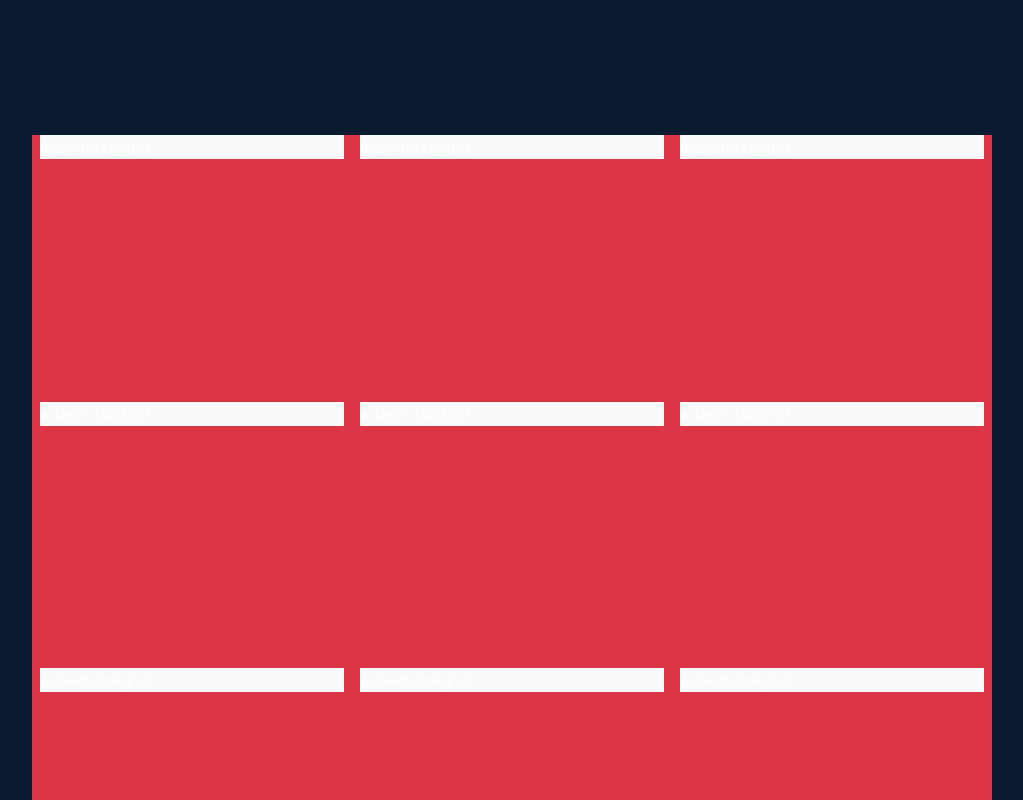
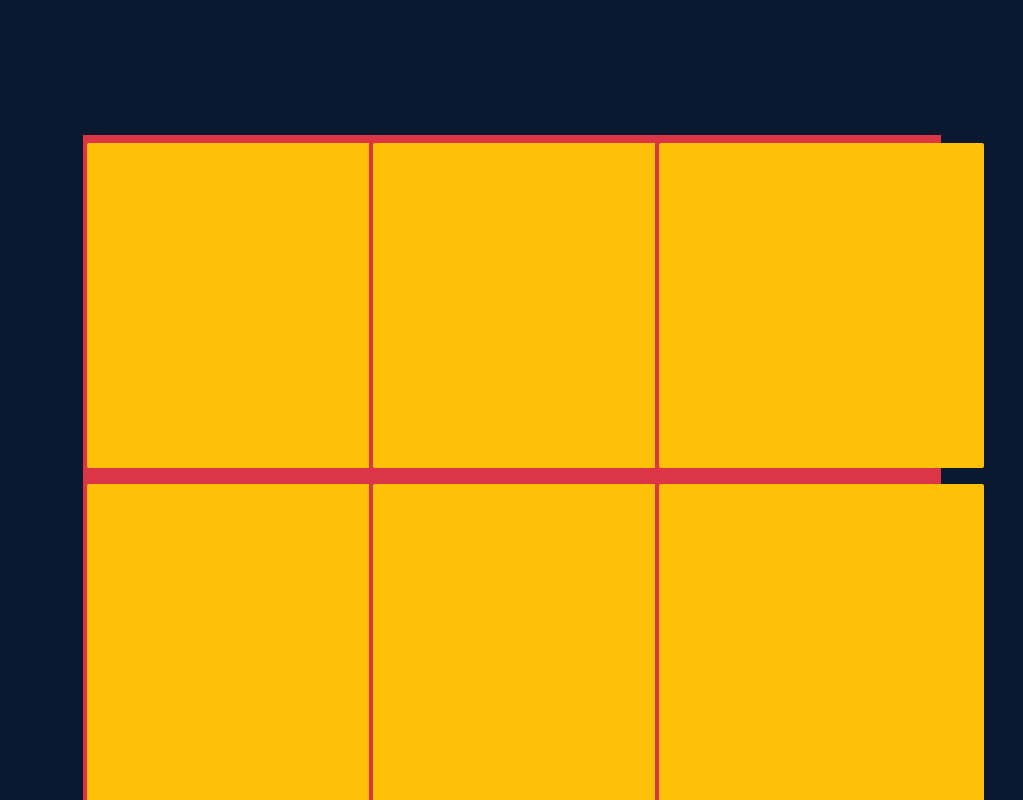
Before and after one commit to BishalRaj/portfolio-2023, a React (Vite) app: page / in a window 1280 px wide. Shown: the part 2260-3060 px from the top of the page, without its empty margins (128-1151 px from the left). Built offline with nearby package versions, Linux system fonts and the light colour scheme.

Commit message:
added cards

```diff
--- a/src/components/PersonalProjectComponent/PersonalProjects.tsx
+++ b/src/components/PersonalProjectComponent/PersonalProjects.tsx
@@ -4,33 +4,96 @@ import { Col, Row } from "react-bootstrap";
 
 const PersonalProjects = () => {
   return (
-    <Row className="section-personal-project mx-auto w-75 bg-warning">
-      <Col lg={4} className="bg-danger mx-auto px-2">
-        <div className="bg-light">adajshdsajghd</div>
+    <Row className="section-personal-project mx-auto bg-warning">
+      <Col lg={4} className="bg-danger mx-auto px-1 py-2 ">
+        <div className=" project-card p-4 mx-auto bg-warning">
+          <div></div>{" "}
+          <div>
+            <p></p>
+            <p></p>
+          </div>{" "}
+          <div></div>
+        </div>
       </Col>
-      <Col lg={4} className="bg-danger mx-auto px-2">
-        <div className="bg-light">adajshdsajghd</div>
+      <Col lg={4} className="bg-danger mx-auto px-1 py-2 ">
+        <div className=" project-card p-4 mx-auto bg-warning">
+          <div></div>{" "}
+          <div>
+            <p></p>
+            <p></p>
+          </div>{" "}
+          <div></div>
+        </div>
       </Col>
-      <Col lg={4} className="bg-danger mx-auto px-2">
-        <div className="bg-light">adajshdsajghd</div>
+      <Col lg={4} className="bg-danger mx-auto px-1 py-2 ">
+        <div className=" project-card p-4 mx-auto bg-warning">
+          <div></div>{" "}
+          <div>
+            <p></p>
+            <p></p>
+          </div>{" "}
+          <div></div>
+        </div>
       </Col>
-      <Col lg={4} className="bg-danger mx-auto px-2">
-        <div className="bg-light">adajshdsajghd</div>
+      <Col lg={4} className="bg-danger mx-auto px-1 py-2 ">
+        <div className=" project-card p-4 mx-auto bg-warning">
+          <div></div>{" "}
+          <div>
+            <p></p>
+            <p></p>
+          </div>{" "}
+          <div></div>
+        </div>
       </Col>
-      <Col lg={4} className="bg-danger mx-auto px-2">
-        <div className="bg-light">adajshdsajghd</div>
+      <Col lg={4} className="bg-danger mx-auto px-1 py-2 ">
+        <div className=" project-card p-4 mx-auto bg-warning">
+          <div></div>{" "}
+          <div>
+            <p></p>
+            <p></p>
+          </div>{" "}
+          <div></div>
+        </div>
       </Col>
-      <Col lg={4} className="bg-danger mx-auto px-2">
-        <div className="bg-light">adajshdsajghd</div>
+      <Col lg={4} className="bg-danger mx-auto px-1 py-2 ">
+        <div className=" project-card p-4 mx-auto bg-warning">
+          <div></div>{" "}
+          <div>
+            <p></p>
+            <p></p>
+          </div>{" "}
+          <div></div>
+        </div>
       </Col>
-      <Col lg={4} className="bg-danger mx-auto px-2">
-        <div className="bg-light">adajshdsajghd</div>
+      <Col lg={4} className="bg-danger mx-auto px-1 py-2 ">
+        <div className=" project-card p-4 mx-auto bg-warning">
+          <div></div>{" "}
+          <div>
+            <p></p>
+            <p></p>
+          </div>{" "}
+          <div></div>
+        </div>
       </Col>
-      <Col lg={4} className="bg-danger mx-auto px-2">
-        <div className="bg-light">adajshdsajghd</div>
+      <Col lg={4} className="bg-danger mx-auto px-1 py-2 ">
+        <div className=" project-card p-4 mx-auto bg-warning">
+          <div></div>{" "}
+          <div>
+            <p></p>
+            <p></p>
+          </div>{" "}
+          <div></div>
+        </div>
       </Col>
-      <Col lg={4} className="bg-danger mx-auto px-2">
-        <div className="bg-light">adajshdsajghd</div>
+      <Col lg={4} className="bg-danger mx-auto px-1 py-2 ">
+        <div className=" project-card p-4 mx-auto bg-warning">
+          <div></div>{" "}
+          <div>
+            <p></p>
+            <p></p>
+          </div>{" "}
+          <div></div>
+        </div>
       </Col>
     </Row>
   );
--- a/src/components/PersonalProjectComponent/style.scss
+++ b/src/components/PersonalProjectComponent/style.scss
@@ -1,6 +1,12 @@
 @use "../../../public/scss/static" as sv;
 
 .section-personal-project {
-  height: 100vh !important;
-  color: white !important ;
+  min-height: 100vh !important;
+  color: black !important ;
+  width: 67%;
 }
+.project-card {
+  height: 325px !important;
+  width: 325px !important;
+  border-radius: 2px;
+}
```
